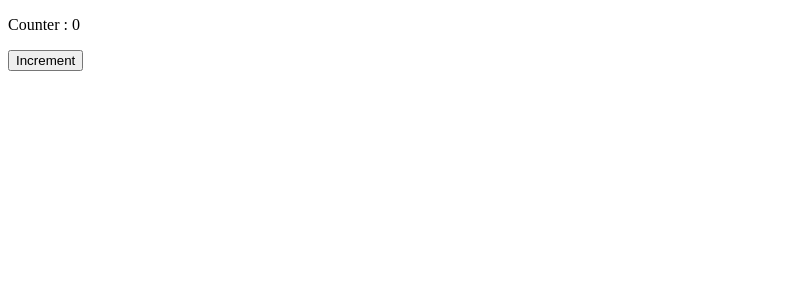
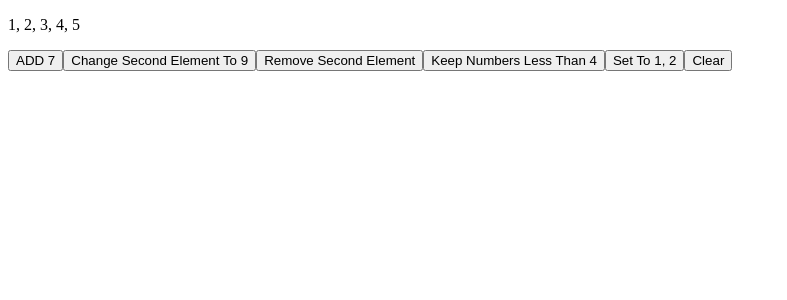
Before and after one commit to MOHI-UDDIN-AKBAR/React-Custom-Hooks, a React (Create React App) app: page / in a window 1280 px wide. Shown: the top 300 px of the page, without its empty margins (0-787 px from the left). Built offline with nearby package versions, Linux system fonts and the light colour scheme.

Commit message:
feat(hook-05): useArray

```diff
--- a/src/App.tsx
+++ b/src/App.tsx
@@ -1,6 +1,7 @@
 import React from "react";
 // import DebounceComponent from "./Components/DebounceComponent";
-import UpdateEffectComponent from "./Components/UpdateEffectComponent";
+// import UpdateEffectComponent from "./Components/UpdateEffectComponent";
+import ArrayComponent from "./Components/ArrayComponent";
 // import TimeOutComponent from "./Components/TimeOutComponent";
 // import ToggleComponent from "./Components/ToggleComponent";
 
@@ -9,7 +10,8 @@ const App = () => (
     {/* <ToggleComponent /> */}
     {/* <TimeOutComponent /> */}
     {/* <DebounceComponent /> */}
-    <UpdateEffectComponent />
+    {/* <UpdateEffectComponent /> */}
+    <ArrayComponent />
   </>
 );
 
--- /dev/null
+++ b/src/Components/ArrayComponent.tsx
@@ -0,0 +1,39 @@
+import React from "react";
+import useArray from "../Hooks/useArray";
+
+const ArrayComponent = () => {
+  const {
+    array,
+    addElement,
+    changeSecondElement,
+    removeSecondElement,
+    keepElement,
+    setElement,
+    clear,
+  } = useArray([1, 2, 3, 4, 5]);
+  return (
+    <>
+      <p>{array?.join(", ")}</p>
+      <button type="button" onClick={() => addElement(7)}>
+        ADD 7
+      </button>
+      <button type="button" onClick={() => changeSecondElement(9)}>
+        Change Second Element To 9
+      </button>
+      <button type="button" onClick={() => removeSecondElement()}>
+        Remove Second Element
+      </button>
+      <button type="button" onClick={() => keepElement((n: number) => n < 4)}>
+        Keep Numbers Less Than 4
+      </button>
+      <button type="button" onClick={() => setElement([1, 2])}>
+        Set To 1, 2
+      </button>
+      <button type="button" onClick={() => clear()}>
+        Clear
+      </button>
+    </>
+  );
+};
+
+export default ArrayComponent;
--- /dev/null
+++ b/src/Hooks/useArray.tsx
@@ -0,0 +1,49 @@
+import { useState, useCallback } from "react";
+
+const useArray = (defaultArray: number[]) => {
+  const [array, setArray] = useState(defaultArray);
+
+  const addElement = useCallback((value: number) => {
+    setArray((previousArray) => [...previousArray, value]);
+  }, []);
+
+  const changeSecondElement = useCallback((value: number) => {
+    setArray((prevArray) => {
+      const newArray = Array.of(...prevArray);
+      newArray?.splice(1, 1, value);
+      return newArray;
+    });
+  }, []);
+
+  const removeSecondElement = useCallback(() => {
+    setArray((prevArray) => {
+      return prevArray
+        .splice(0, 1)
+        .concat(prevArray?.splice(1, prevArray?.length - 1));
+    });
+  }, []);
+
+  const keepElement = useCallback((callback: (n: number) => boolean) => {
+    setArray((prevArray) => {
+      return prevArray?.filter(callback);
+    });
+  }, []);
+
+  const setElement = useCallback((newArray: number[]) => {
+    setArray(newArray);
+  }, []);
+
+  const clear = useCallback(() => setArray([]), []);
+
+  return {
+    array,
+    addElement,
+    changeSecondElement,
+    removeSecondElement,
+    keepElement,
+    setElement,
+    clear,
+  };
+};
+
+export default useArray;
```
